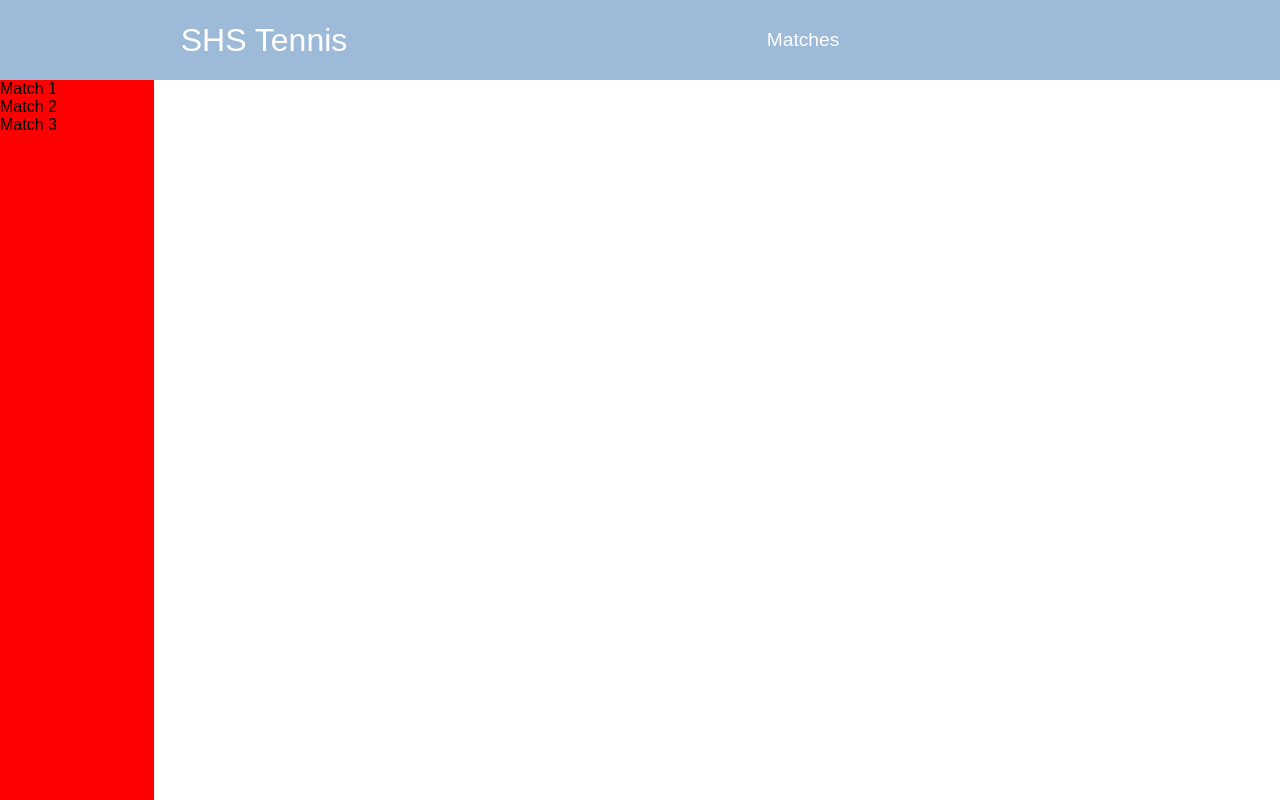
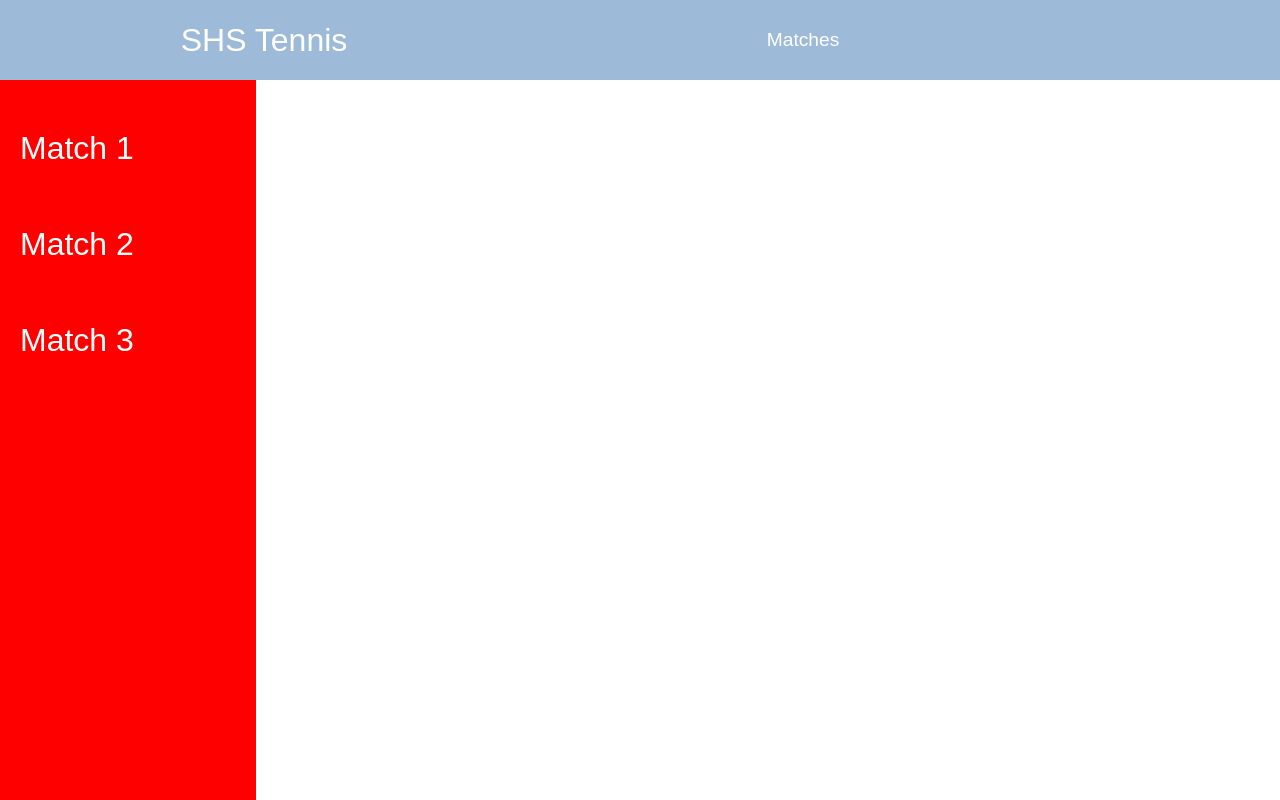
Before and after one commit to RunzeZ0710/SHS-Tennis-Team-Website, a React (Create React App) app: page /matches in a window 1280 px wide. Shown: the top 800 px of the page. Built offline with nearby package versions, Linux system fonts and the light colour scheme.

Commit message:
Starting on Matches Section

```diff
--- a/src/components/MatchesBar.css
+++ b/src/components/MatchesBar.css
@@ -1,8 +1,15 @@
 .matches{
     background-color: red;
-    width: 12%;
+    width: 20%;
     height: 1000px;
     float: left;
     display: flex;
-
 }
+.matchList{
+    color: white;
+    padding: 20px;
+    list-style: none;
+    font-family: Verdana, Geneva, Tahoma, sans-serif;
+    font-size: 2rem;
+    line-height: 6rem;
+}
```
